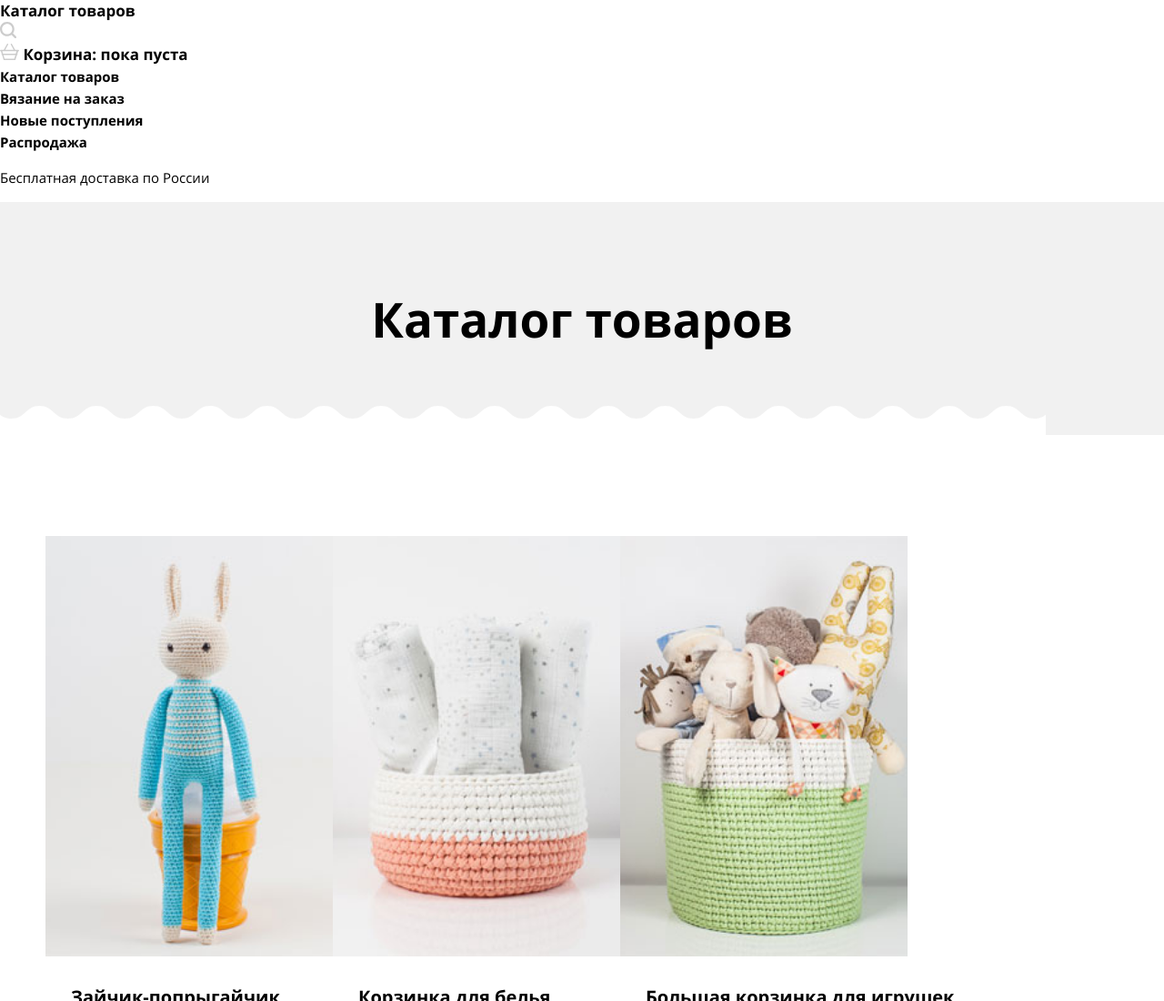
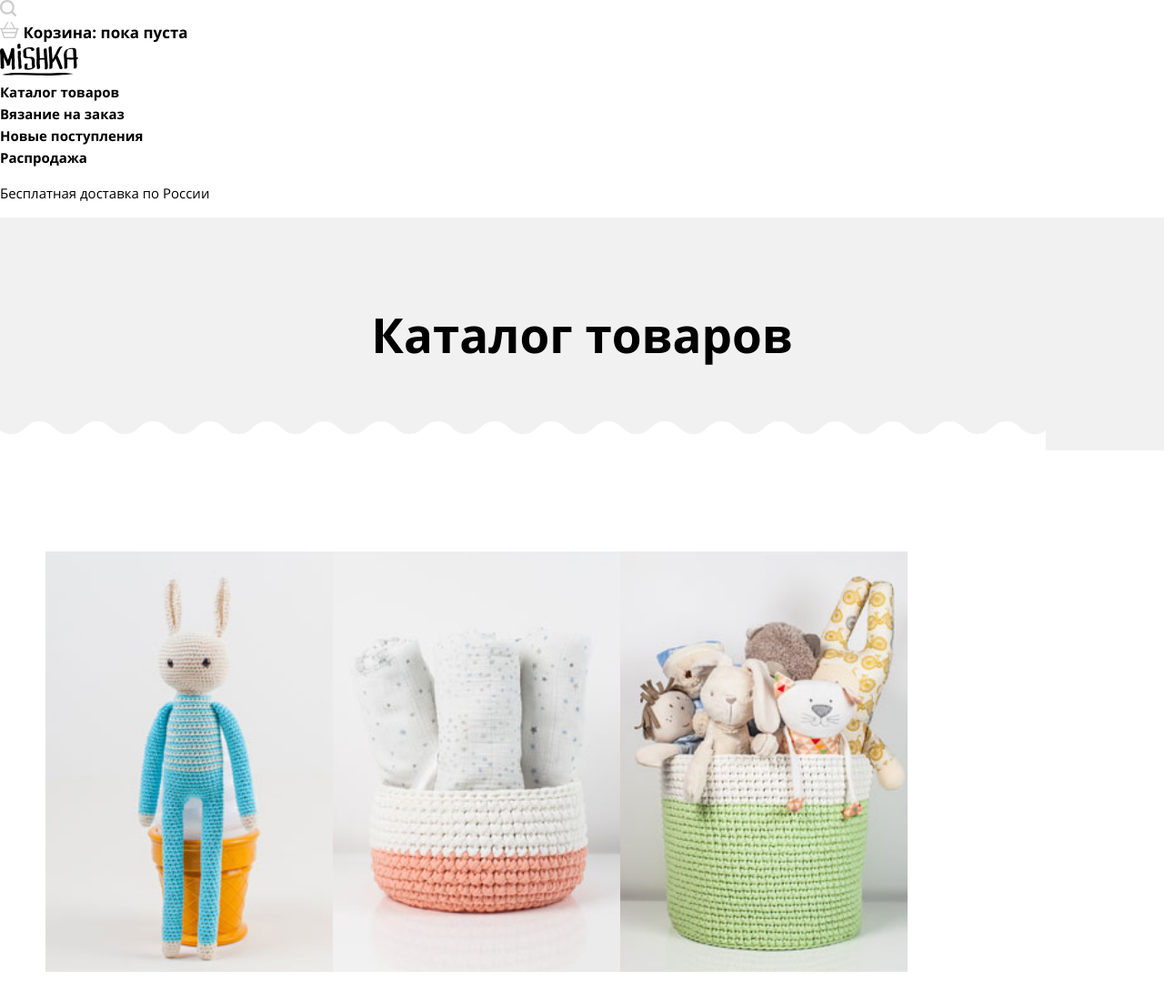
Before and after one commit to htmlacademy-adaptive/2044883-mishka-26, a website: page source/catalog.html in a window 1280 px wide. Shown: the top 1100 px of the page at 91% size. Drawn offline with nearby package versions, Linux system fonts and the light colour scheme; files that its build step writes are made by us from their sources.

```diff
--- a/source/catalog.html
+++ b/source/catalog.html
@@ -28,8 +28,8 @@
             </a>
           </li>
         </ul>
-        <a class="site-list__item-link" href="catalog.html">
-          Каталог товаров
+        <a class="main-nav__logo" href="index.html">
+          <img src="img/mishka-logo-mobile.svg" width="86" height="35" alt="Магазин Mishka">
         </a>
         <ul class="catalog-nav__list user-list">
           <li class="user-list__item">
```
Also changed, not shown: source/form.html (+2 -2 lines).
